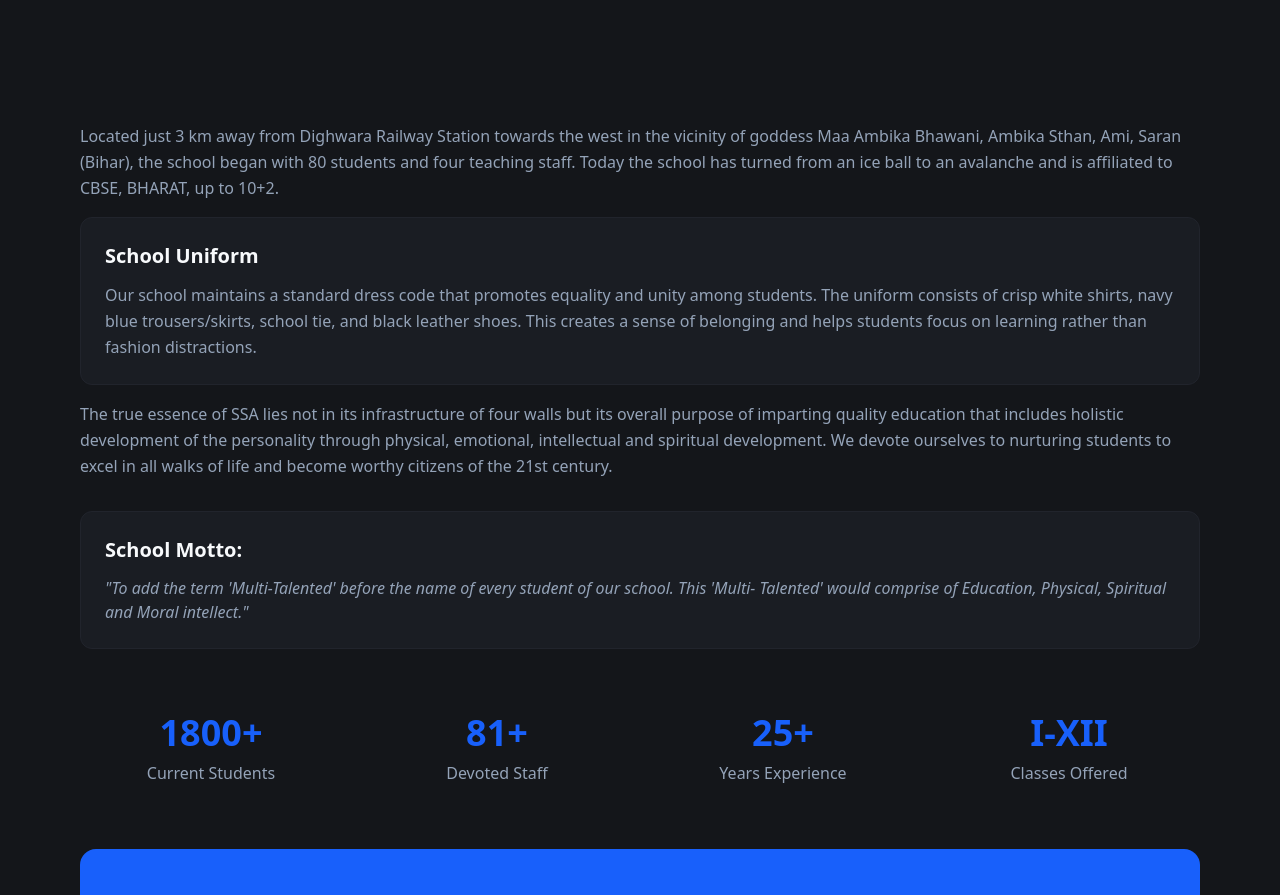
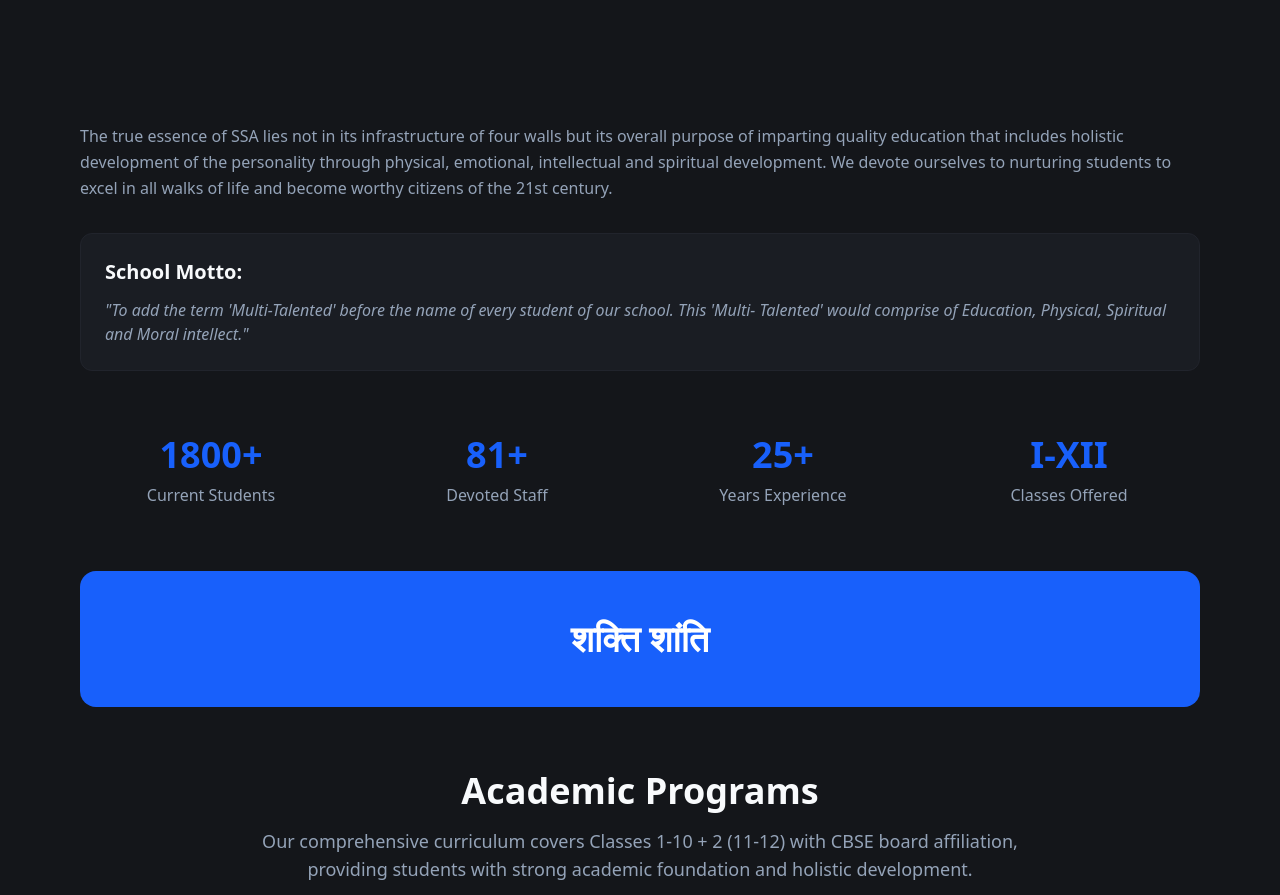
Before and after one commit to test6269/shakti-shanti-showcase, a React (Vite) app: page / in a window 1280 px wide. Shown: the part 1080-1975 px from the top of the page. Built offline with nearby package versions, Linux system fonts and the light colour scheme.

Commit message:
Remove About and Uniform sections
Removed the "About Shakti Shanti Academy" section and the "School Uniform" section.
-edited src/components/AboutSection.tsx

```diff
--- a/src/components/AboutSection.tsx
+++ b/src/components/AboutSection.tsx
@@ -7,24 +7,6 @@ const AboutSection = () => {
       <div className="container mx-auto max-w-6xl px-4">
         {/* School Description */}
         <div className="mb-16">
-          <p className="text-muted-foreground mb-4 leading-relaxed">
-            Located just 3 km away from Dighwara Railway Station towards the west in the
-            vicinity of goddess Maa Ambika Bhawani, Ambika Sthan, Ami, Saran (Bihar), the school
-            began with 80 students and four teaching staff. Today the school has turned from an
-            ice ball to an avalanche and is affiliated to CBSE, BHARAT, up to 10+2.
-          </p>
-
-          {/* School Uniform Section */}
-          <div className="bg-card rounded-xl p-6 border border-border mb-4">
-            <h3 className="text-xl font-semibold text-card-foreground mb-3">School Uniform</h3>
-            <p className="text-muted-foreground leading-relaxed">
-              Our school maintains a standard dress code that promotes equality and unity among students.
-              The uniform consists of crisp white shirts, navy blue trousers/skirts, school tie, and
-              black leather shoes. This creates a sense of belonging and helps students focus on learning
-              rather than fashion distractions.
-            </p>
-          </div>
-
           <p className="text-muted-foreground mb-8 leading-relaxed">
             The true essence of SSA lies not in its infrastructure of four walls but its overall
             purpose of imparting quality education that includes holistic development of the
```
